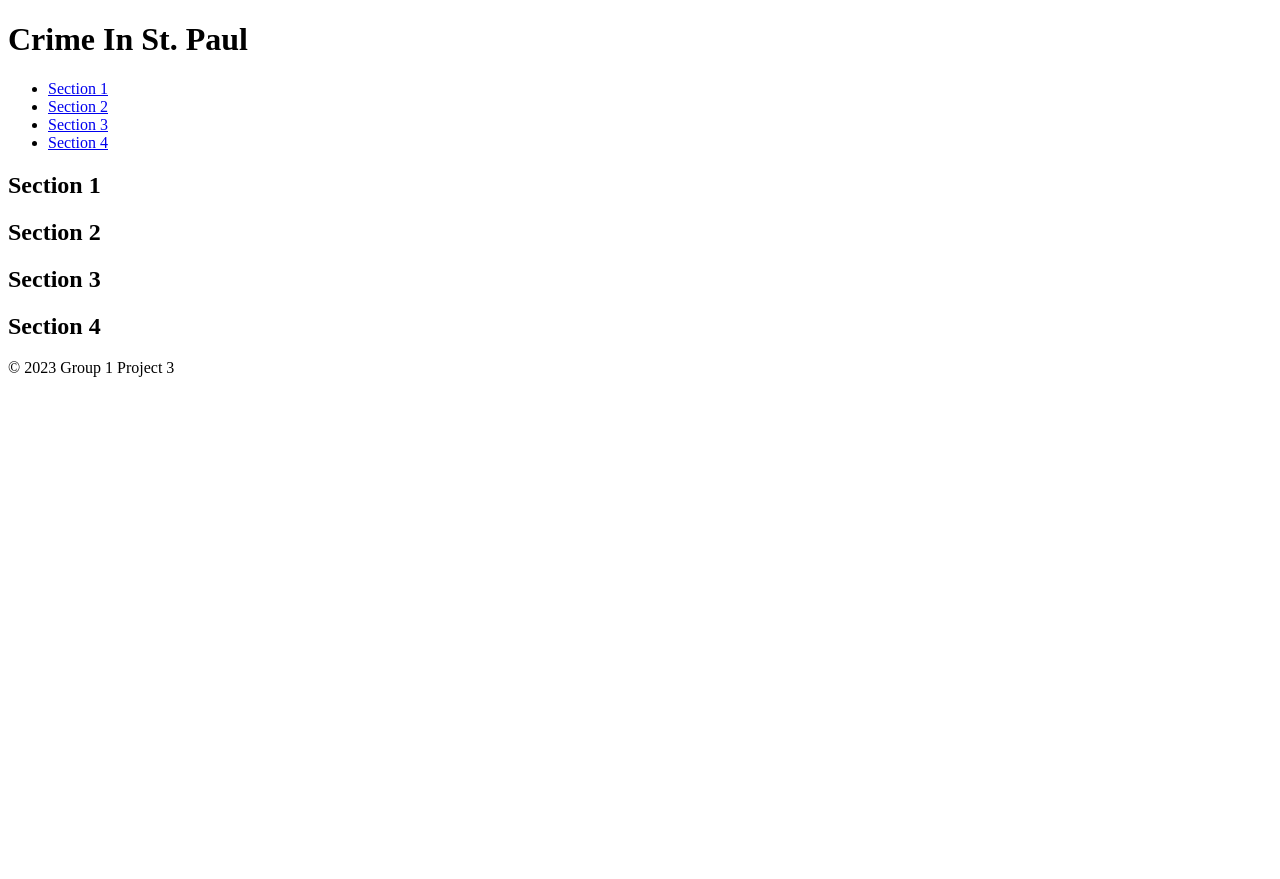
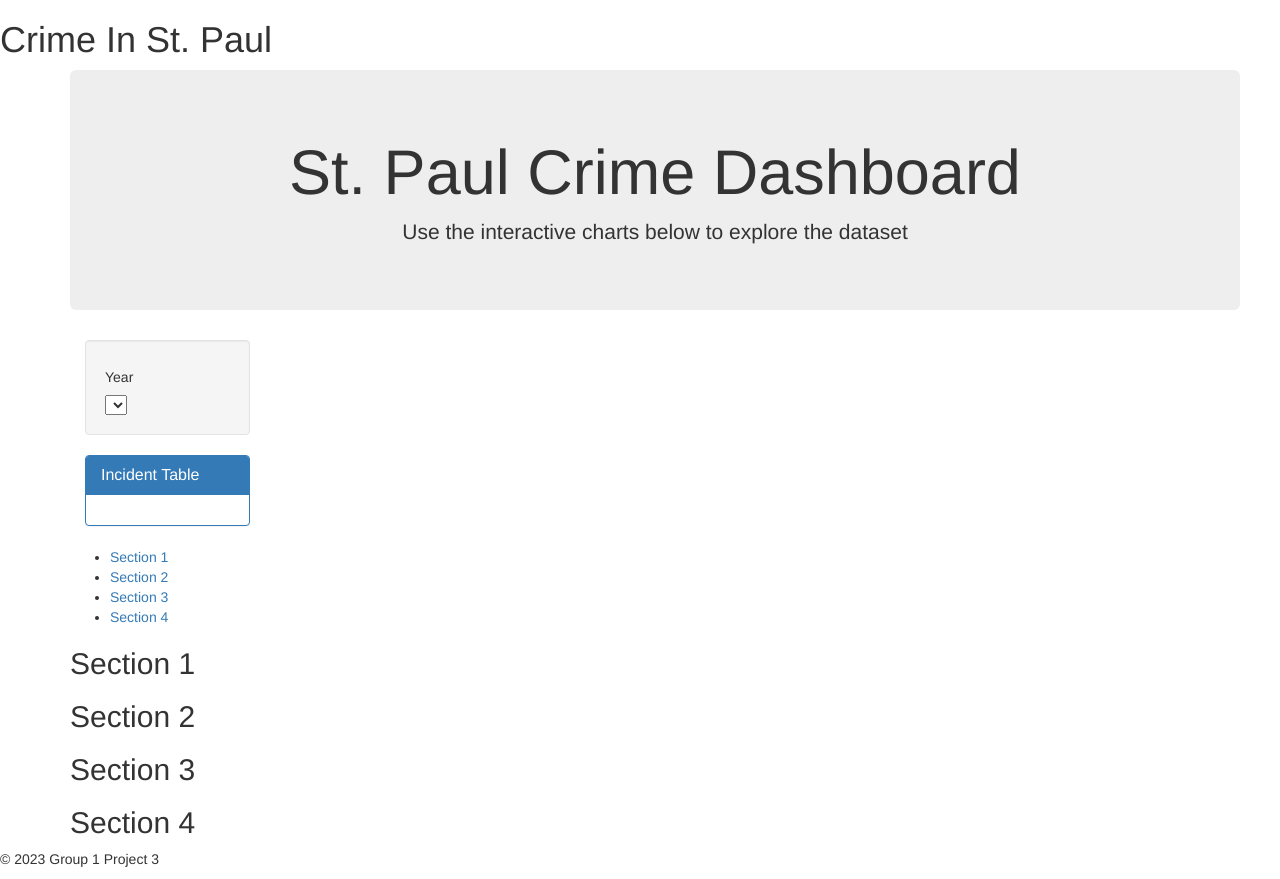
Before and after one commit to kyelle511/project-3-group-1, a Flask app: page / in a window 1280 px wide. Before the commit the page ends 377 px from the top, so only its background shows below. Run offline with Flask 3, Linux system fonts and the light colour scheme; data that the repository does not hold is empty; some libraries are stand-ins or nearby versions.

Commit message:
Update to app.py, index and displays files

```diff
--- a/app.py
+++ b/app.py
@@ -10,7 +10,7 @@
 
 # Function to query SQLite database and return data as JSON
 def query_database():
-    conn = sqlite3.connect('/Resources/stp_crime.db')
+    conn = sqlite3.connect('Resources/stp_crime.db')
     cursor = conn.cursor()
     cursor.execute('SELECT * FROM crime_table')
     data = cursor.fetchall()
--- a/templates/index.html
+++ b/templates/index.html
@@ -1,13 +1,16 @@
 <!DOCTYPE html>
+<html lang="en">
 <html>
 <head>
-    <title>Crime In St. Paul Analysis</title>
+    <meta charset="UTF-8">
+    <meta name="viewport" content="width=device-width, initial-scale=1.0">
+    <meta http-equiv="X-UA-Compatible" content="ie=edge">
+    <title>Crime in St. Paul Analysis</title>
+    <link rel="stylesheet" href="https://maxcdn.bootstrapcdn.com/bootstrap/3.3.7/css/bootstrap.min.css">
+
+    <!-- Our CSS -->
     <link rel="stylesheet" type="text/css" href="static/css/style.css">
-    <script src="https://d3js.org/d3.v7.min.js"></script>
-    <script src="https://cdn.jsdelivr.net/npm/chart.js"></script>
 
-    <!-- Our JavaScript -->
-    <script src="./static/js/displays.js"></script>
 </head>
 <body>
     <header>
@@ -15,6 +18,41 @@
     </header>
 
     <div class="container">
+        <div class="container">
+            <div class="row">
+              <div class="col-md-12 jumbotron text-center">
+                <h1>St. Paul Crime Dashboard</h1>
+                <p>Use the interactive charts below to explore the dataset</p>
+              </div>
+            </div>
+            <div class="row">
+              <div class="col-md-2">
+                <div class="well">
+                  <h5>Year</h5>
+                  <select id="selDataset" onchange="optionChanged(this.value)"></select>
+                </div>
+                <div class="panel panel-primary">
+                  <div class="panel-heading">
+                    <h3 class="panel-title">Incident Table</h3>
+                  </div>
+                  <div id="sample-metadata" class="panel-body"></div>
+                </div>
+              </div>
+              <div class="col-md-5">
+                <div id="bar"></div>
+              </div>
+              <div class="col-md-5">
+                <div id="line"></div>
+              </div>
+            </div>
+            <div class="row">
+              <div class="col-md-12">
+                <div id="bubble"></div>
+              </div>
+            </div>
+          </div>
+
+
         <!-- Sidebar or navigation menu -->
         <div class="sidebar">
             <ul>
@@ -40,6 +78,12 @@
             </section>
         </div>
     </div>
+    <!-- D3 JavaScript -->
+    <script src="https://d3js.org/d3.v7.min.js"></script>
+    <!-- Chart JavaScript -->
+    <script src="https://cdn.jsdelivr.net/npm/chart.js"></script>
+    <!-- Our JavaScript -->
+    <script src="./static/js/displays.js"></script>
 
     <footer>
         <p>&copy; 2023 Group 1 Project 3</p>
```
Also changed, not shown: static/js/displays.js (+16 -0 lines).
